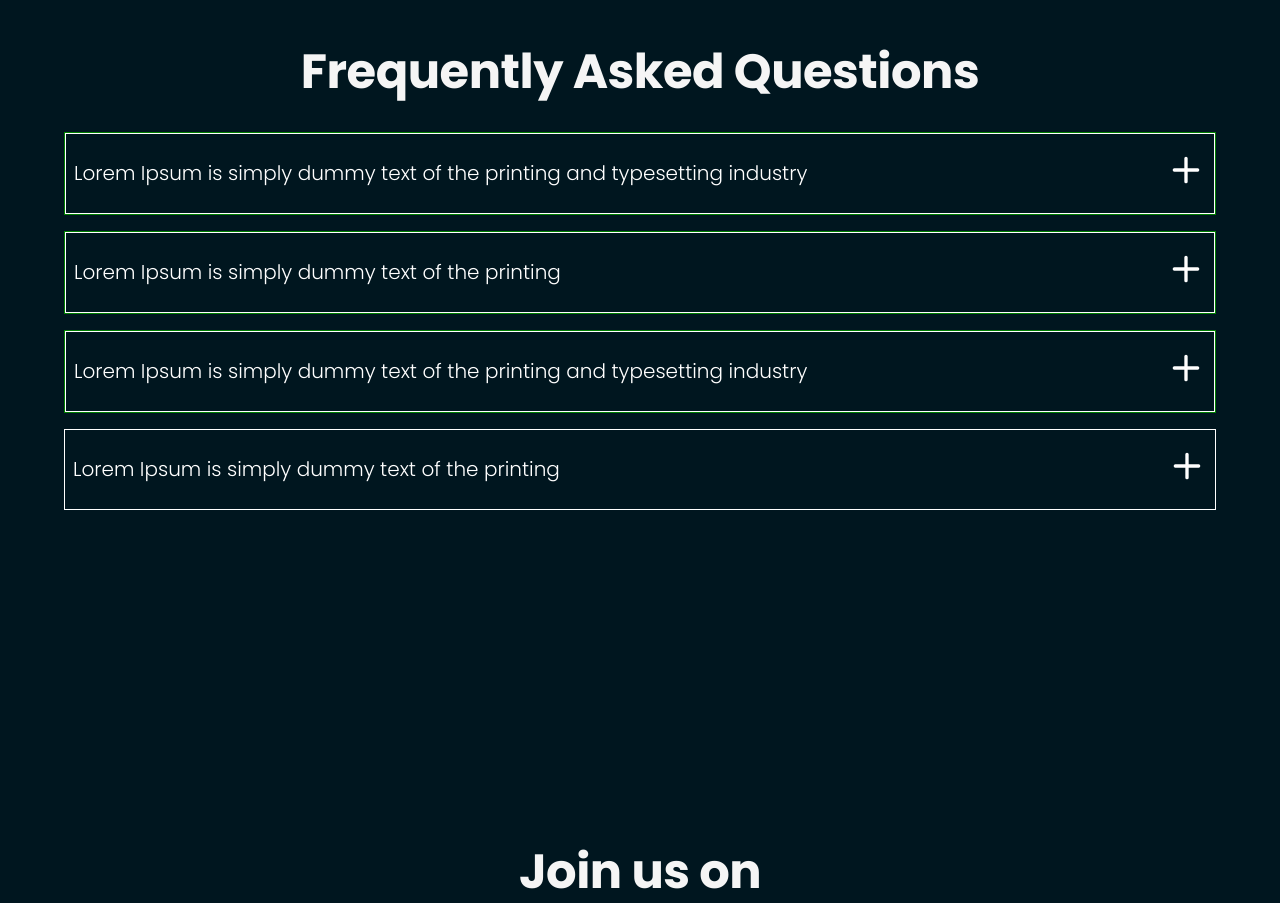
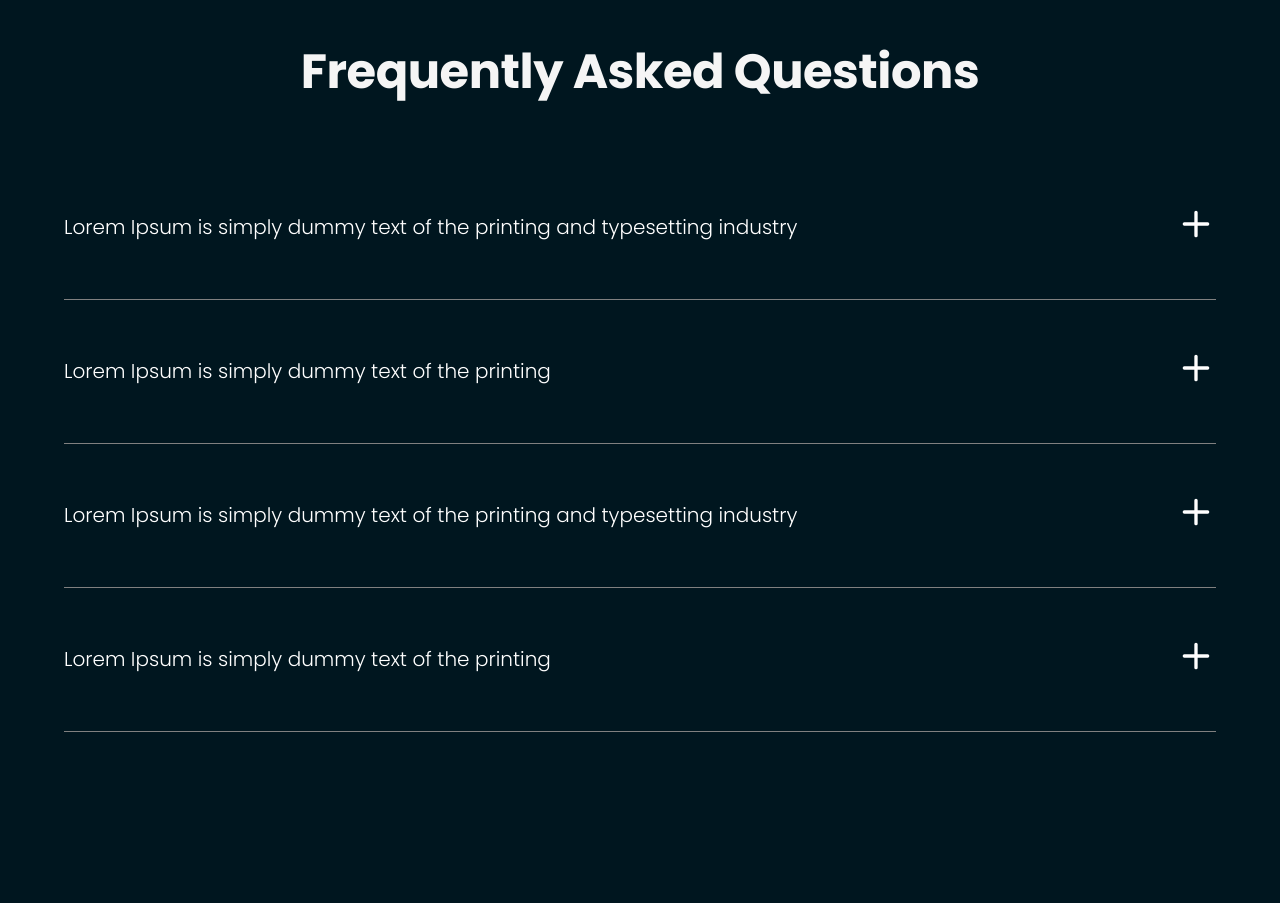
Before and after one commit to bmutahhar/zitherin-nft-marketplace, a React (Create React App) app: page / in a window 1280 px wide. Shown: the part 2560-3463 px from the top of the page. Built offline with nearby package versions, Linux system fonts and the light colour scheme.

Commit message:
Implemented accordion with animation

```diff
--- a/src/components/landingPage/landingFAQ.js
+++ b/src/components/landingPage/landingFAQ.js
@@ -1,6 +1,7 @@
 import React, { useState } from "react";
 import * as Styled from "./styles";
 import { faqData } from "../../utils/constants/faq";
+import { icons } from "../../utils/constants/icons";
 
 const LandingFAQ = () => {
   const [expandedItemId, setExpandedItemId] = useState(null);
@@ -27,11 +28,17 @@ const LandingFAQ = () => {
           >
             <Styled.Question>
               <Styled.QuestionText>{item.question}</Styled.QuestionText>
-              <Styled.QuestionIcon>{item.icon}</Styled.QuestionIcon>
+              <Styled.QuestionIcon>
+                {expandedItemId === item.id ? icons.minus : icons.plus}
+              </Styled.QuestionIcon>
             </Styled.Question>
-            {expandedItemId === item.id && (
-              <Styled.Answer>{item.answer}</Styled.Answer>
-            )}
+            <Styled.Answer
+              style={{
+                maxHeight: expandedItemId === item.id ? "250px" : "0px",
+              }}
+            >
+              <Styled.AnswerText>{item.answer}</Styled.AnswerText>
+            </Styled.Answer>
           </Styled.Accordion>
         ))}
       </Styled.FAQContainer>
--- a/src/components/landingPage/styles/faq.js
+++ b/src/components/landingPage/styles/faq.js
@@ -2,7 +2,8 @@ import styled from "styled-components";
 
 export const FAQContainer = styled.div`
   width: 90%;
-  height: 100%;
+  /* height: max-content; */
+  margin: 2rem 0;
   /* border: 2px solid white; */
   display: flex;
   flex-direction: column;
@@ -11,23 +12,7 @@ export const FAQContainer = styled.div`
 
 export const Accordion = styled.div`
   width: 100%;
-  display: flex;
-  flex-direction: column;
-  align-items: center;
-  justify-content: center;
-  width: 100%;
-  height: max-content;
-  margin: 0.5rem 0;
-  /* border: none; */
-  /* border-bottom: 1px solid grey; */
-  border: 1px solid green;
-  &:hover{
-    cursor: pointer;
-  }
-
-  &:last-of-type {
-    border: none;
-  }
+  border-bottom: 1px solid grey;
 `;
 
 export const Question = styled.div`
@@ -35,8 +20,14 @@ export const Question = styled.div`
   align-items: center;
   justify-content: space-between;
   width: 100%;
-  border: 1px solid white;
-  padding:1rem 0.5rem;
+  padding: 3rem 0rem;
+  &:hover {
+    cursor: pointer;
+  }
+
+  &:last-of-type {
+    border: none;
+  }
 `;
 
 export const QuestionText = styled.p`
@@ -73,16 +64,38 @@ export const QuestionIcon = styled.div`
   @media only screen and (max-width: 768px) {
     width: 30px;
   }
+
+  @media only screen and (max-width: 500px) {
+    width: 25px;
+  }
 `;
 
-export const Answer = styled.p`
+export const Answer = styled.div`
+  width: 100%;
+  max-height: 0px;
+  overflow: hidden;
+  transition: max-height 0.5s cubic-bezier(0.4, 0, 0.2, 1) 0ms;
+`;
+
+export const AnswerText = styled.p`
   display: block;
   color: white;
   text-align: left;
-  font-size: 1.25rem;
+  font-size: 1.125rem;
   font-weight: 300;
   width: 100%;
-  height:max-content;
-  border: 1px solid red;
-  padding: 1rem 0.5rem;
+  /* border: 1px solid red; */
+  padding: 0 0 2rem 0;
+  transition: height 300ms cubic-bezier(0.4, 0, 0.2, 1) 0ms;
+
+  @media only screen and (min-width: 1920px) {
+    font-size: 1.5rem;
+  }
+
+  @media only screen and (max-width: 900px) {
+    font-size: 1rem;
+  }
+  @media only screen and (max-width: 768px) {
+    font-size: 0.875rem;
+  }
 `;
--- a/src/components/landingPage/styles/sections.js
+++ b/src/components/landingPage/styles/sections.js
@@ -79,7 +79,6 @@ export const SectionThree = styled.section`
 
 export const SectionFour = styled.section`
   width: 100%;
-  height: 100vh;
   display: flex;
   flex-direction: column;
   align-items: center;
```
